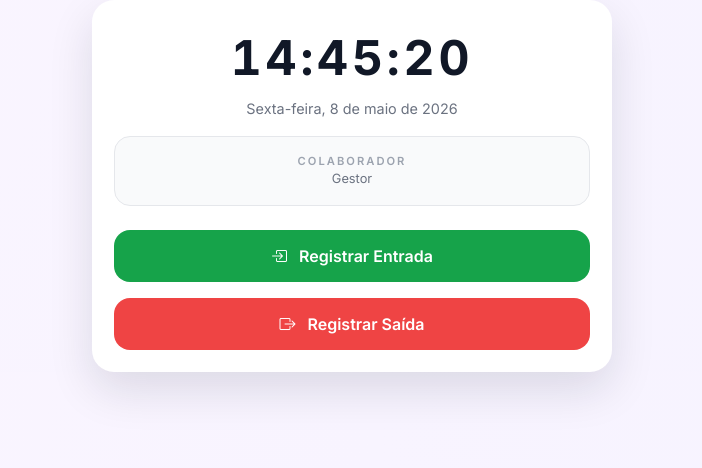
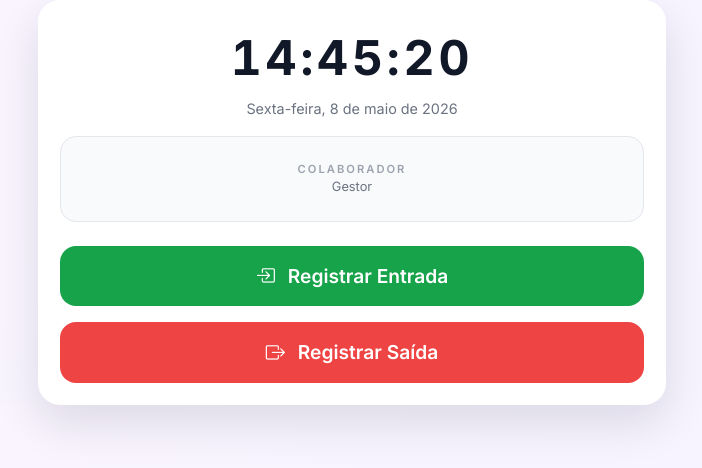
Before and after one commit to r-gabriel/ponto-digital, a Django app: template templates/ponto/bater_ponto.html in a window 1280 px wide. Shown: the top 468 px of the page, without its empty margins (288-990 px from the left). Run offline with Django 4.2, Linux system fonts and the light colour scheme; the template is opened without the code that fills it, so the values that code supplies are empty.

Commit message:
Melhorando layout da tela de ponto

```diff
--- a/templates/ponto/bater_ponto.html
+++ b/templates/ponto/bater_ponto.html
@@ -5,7 +5,7 @@
 
 {% block conteudo %}
 <div class="row justify-content-center">
-    <div class="col-md-7 col-lg-6 col-xl-5">
+    <div class="col-md-8 col-lg-7 col-xl-6">
         <div class="pd-card text-center">
 
             <!-- Relógio -->
@@ -18,12 +18,12 @@
             </div>
 
             <!-- Colaborador -->
-            <div class="mb-4 p-3 rounded-4"
+            <div class="mb-4 p-4 rounded-4"
                  style="background:#f9fafb;border:1px solid #e5e7eb;">
                 <div style="font-size:.7rem;font-weight:600;color:#9ca3af;letter-spacing:.18em;">
                     COLABORADOR
                 </div>
-                <div style="font-size:1rem;font-weight:600;color:#111827;">
+                <div style="font-size:1.3rem;font-weight:700;color:#111827;">
                     {{ request.user.get_full_name|default:request.user.username }}
                 </div>
                 <div style="font-size:.8rem;color:#6b7280;">
@@ -35,10 +35,10 @@
             <form method="post">
                 {% csrf_token %}
                 <div class="d-grid gap-3">
-                    <button type="submit" name="tipo" value="E" class="btn btn-entrada">
+                    <button type="submit" name="tipo" value="E" class="btn btn-entrada py-3" style="font-size:1.2rem;font-weight:600;border-radius:16px;">
                         <i class="bi bi-box-arrow-in-right me-2"></i> Registrar Entrada
                     </button>
-                    <button type="submit" name="tipo" value="S" class="btn btn-saida">
+                    <button type="submit" name="tipo" value="S" class="btn btn-saida py-3" style="font-size:1.2rem;font-weight:600;border-radius:16px;">
                         <i class="bi bi-box-arrow-right me-2"></i> Registrar Saída
                     </button>
                 </div>
```
